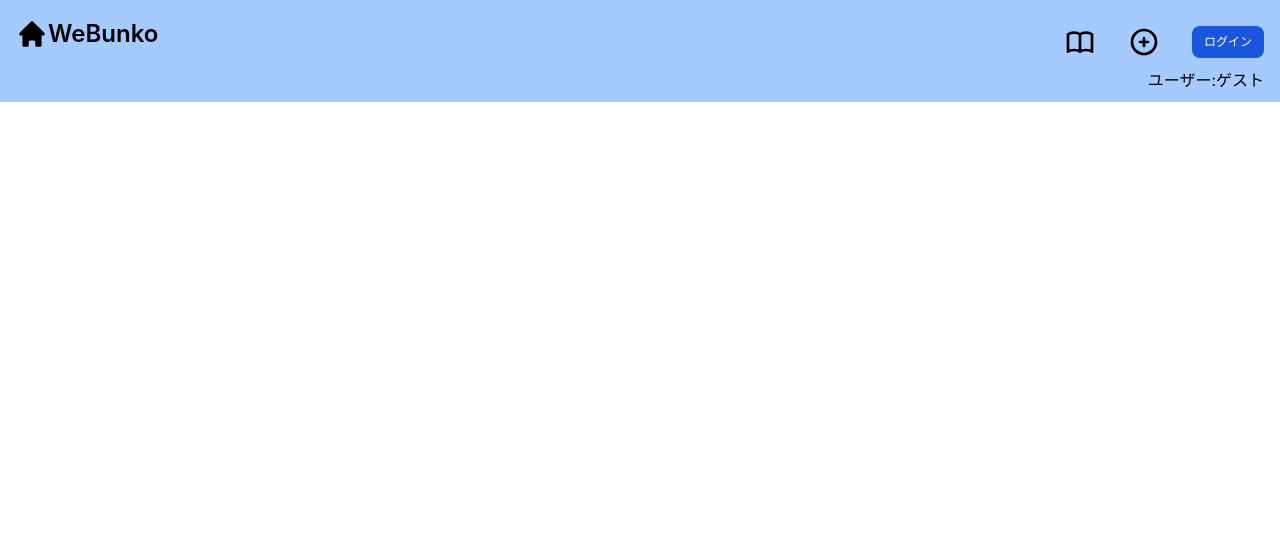
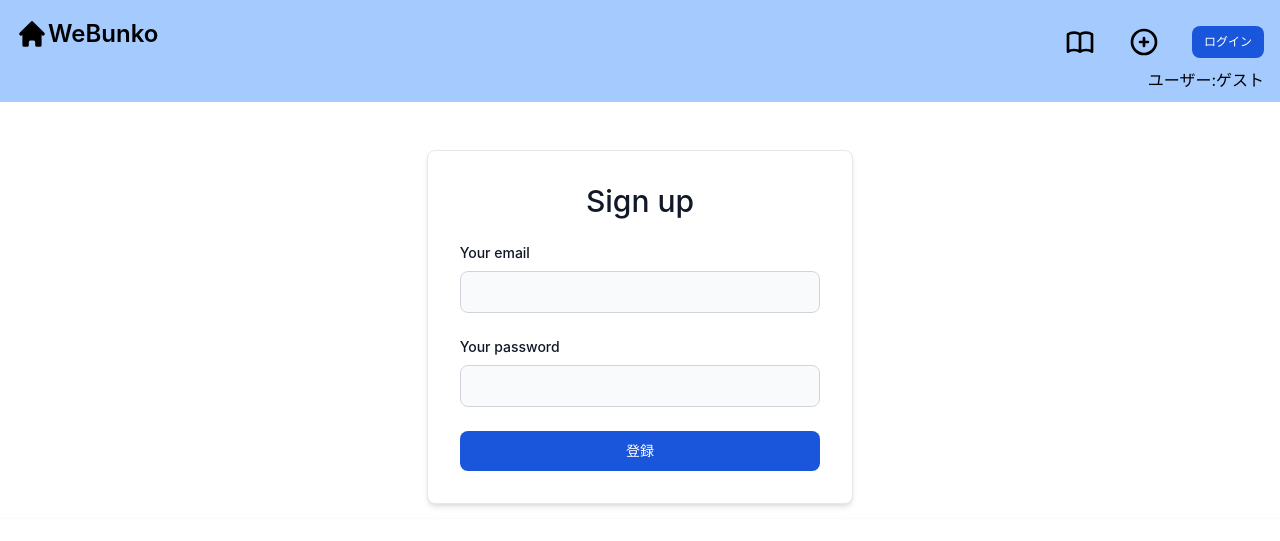
Before and after one commit to shiibawataru/react-django-hondana, a React (Create React App) app: page /signup in a window 1280 px wide. Shown: the top 541 px of the page. Built offline with nearby package versions, Linux system fonts and the light colour scheme; no server answers; grey boxes are pictures that could not be loaded.

Commit message:
登録画面の作成

```diff
--- a/src/App.tsx
+++ b/src/App.tsx
@@ -8,6 +8,7 @@
 import styled from "styled-components";
 import Login from "./Login";
 import { AuthProvider } from "./AuthProvider";
+import SignUp from "./SignUp";
 
 // styled-components
 //--------------------------
@@ -28,6 +29,7 @@
           <Header />
           <Routes>
             <Route path="/" element={<Login />} />
+            <Route path="/signup" element={<SignUp />} />
             <Route path="/home" element={<Home />} />
             <Route path="/addbook" element={<AddBook />} />
           </Routes>
--- a/src/Login.tsx
+++ b/src/Login.tsx
@@ -24,6 +24,7 @@
 const Login = () => {
   const [mailAddress, setMailAddress] = useState("");
   const [password, setPassword] = useState("");
+  const [loginErrorMessage, setLoginErrorMEssage] = useState(false);
 
   // ページ遷移
   const navigate = useNavigate();
@@ -35,12 +36,16 @@
       .then((userCredential) => {
         // Signed in
         const user = userCredential.user;
+        // エラーメッセージ
+        setLoginErrorMEssage(false);
         // ログイン成功時ページ遷移
         navigate("/home");
       })
       .catch((error) => {
         const errorCode = error.code;
         const errorMessage = error.message;
+        // エラーメッセージ表示
+        setLoginErrorMEssage(true);
       });
   };
 
@@ -67,7 +72,6 @@
         const email = error.email;
         // The AuthCredential type that was used.
         const credential = GoogleAuthProvider.credentialFromError(error);
-        // ...
       });
   };
 
@@ -77,7 +81,7 @@
       <div className="flex justify-center">
         <div className="mt-12 p-4 w-1/3 bg-white rounded-lg border border-gray-200 shadow-md sm:p-6 lg:p-8 dark:bg-gray-800 dark:border-gray-700">
           <form className="space-y-6" action="#">
-            <h5 className="text-xl font-medium text-gray-900 dark:text-white">
+            <h5 className="flex justify-center text-3xl font-medium text-gray-900 dark:text-white">
               Sign in
             </h5>
             <div>
@@ -113,6 +117,13 @@
                 className="bg-gray-50 border border-gray-300 text-gray-900 text-sm rounded-lg focus:ring-blue-500 focus:border-blue-500 block w-full p-2.5 dark:bg-gray-600 dark:border-gray-500 dark:placeholder-gray-400 dark:text-white"
                 required
               />
+              {loginErrorMessage && (
+                <p className="mt-2 text-sm text-red-600 dark:text-red-500">
+                  <span className="font-bold text-sm">
+                    メールアドレスまたはパスワードが間違っています
+                  </span>
+                </p>
+              )}
             </div>
             <button
               onClick={onMailLogin}
@@ -124,7 +135,7 @@
             <div className="text-sm font-medium text-gray-500 dark:text-gray-300">
               Not registered?{" "}
               <a
-                href="#"
+                href="/signup"
                 className="text-blue-700 hover:underline dark:text-blue-500"
               >
                 Create account
--- /dev/null
+++ b/src/SignUp.tsx
@@ -0,0 +1,67 @@
+import React from "react";
+
+const SignUp = () => {
+  return (
+    <>
+      <div className="flex justify-center">
+        <div className="mt-12 p-4 w-1/3 bg-white rounded-lg border border-gray-200 shadow-md sm:p-6 lg:p-8 dark:bg-gray-800 dark:border-gray-700">
+          <form className="space-y-6" action="#">
+            <h5 className="flex justify-center text-3xl font-medium text-gray-900 dark:text-white">
+              Sign up
+            </h5>
+            <div>
+              <label
+                htmlFor="email"
+                className="block mb-2 text-sm font-medium text-gray-900 dark:text-gray-300"
+              >
+                Your email
+              </label>
+              <input
+                // onChange={(event) => setMailAddress(event.target.value)}
+                type="email"
+                name="email"
+                id="email"
+                className="bg-gray-50 border border-gray-300 text-gray-900 text-sm rounded-lg focus:ring-blue-500 focus:border-blue-500 block w-full p-2.5 dark:bg-gray-600 dark:border-gray-500 dark:placeholder-gray-400 dark:text-white"
+                // placeholder="sample@sample.com"
+                required
+              />
+            </div>
+            <div>
+              <label
+                htmlFor="password"
+                className="block mb-2 text-sm font-medium text-gray-900 dark:text-gray-300"
+              >
+                Your password
+              </label>
+              <input
+                // onChange={(event) => setPassword(event.target.value)}
+                type="password"
+                name="password"
+                id="password"
+                // placeholder="••••••••"
+                className="bg-gray-50 border border-gray-300 text-gray-900 text-sm rounded-lg focus:ring-blue-500 focus:border-blue-500 block w-full p-2.5 dark:bg-gray-600 dark:border-gray-500 dark:placeholder-gray-400 dark:text-white"
+                required
+              />
+              {/* {loginErrorMessage && (
+                <p className="mt-2 text-sm text-red-600 dark:text-red-500">
+                  <span className="font-bold text-sm">
+                    メールアドレスまたはパスワードが間違っています
+                  </span>
+                </p>
+              )} */}
+            </div>
+            <button
+              //   onClick={onMailLogin}
+              type="button"
+              className="w-full text-white bg-blue-700 hover:bg-blue-800 focus:ring-4 focus:outline-none focus:ring-blue-300 font-medium rounded-lg text-sm px-5 py-2.5 text-center dark:bg-blue-600 dark:hover:bg-blue-700 dark:focus:ring-blue-800"
+            >
+              登録
+            </button>
+          </form>
+        </div>
+      </div>
+    </>
+  );
+};
+
+export default SignUp;
```
